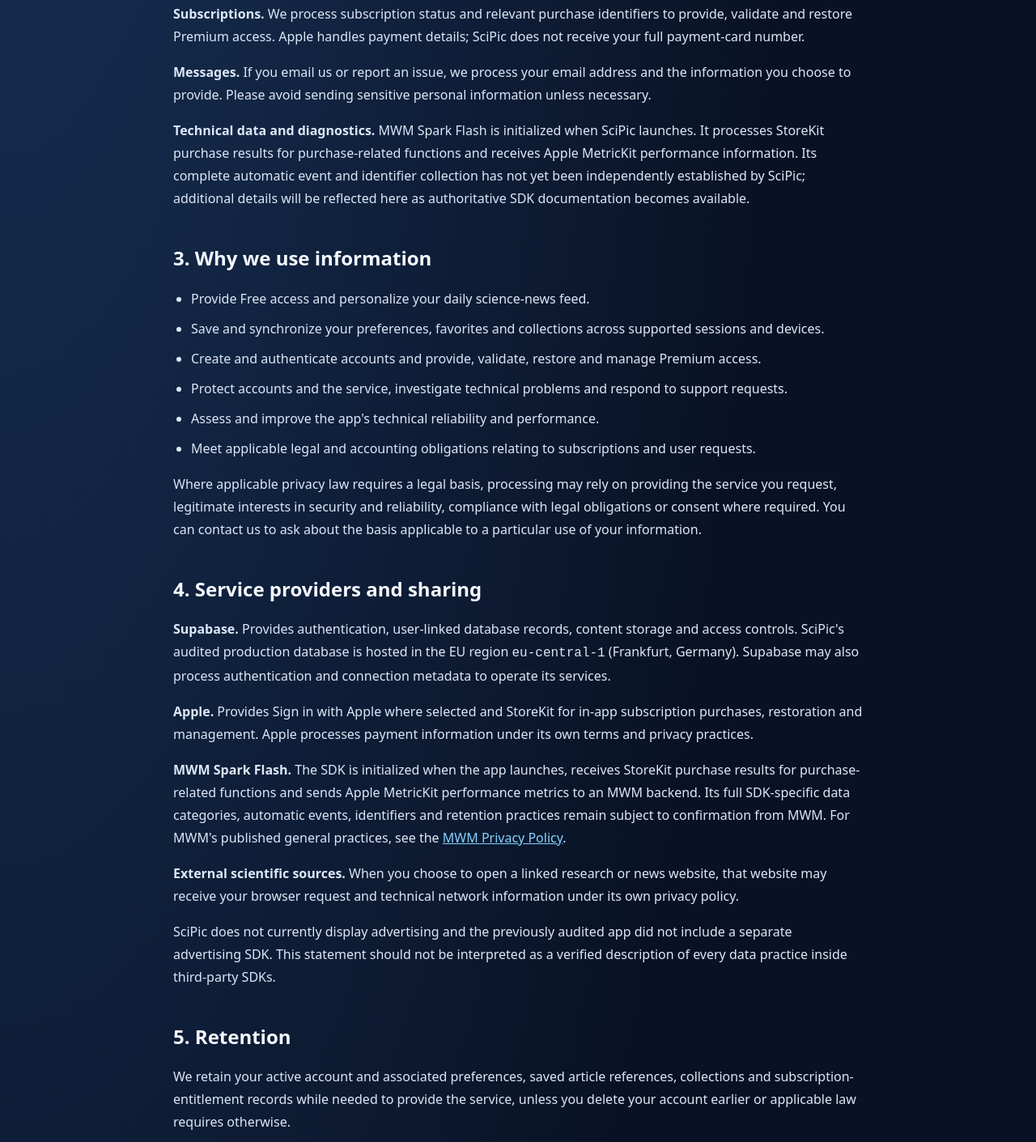
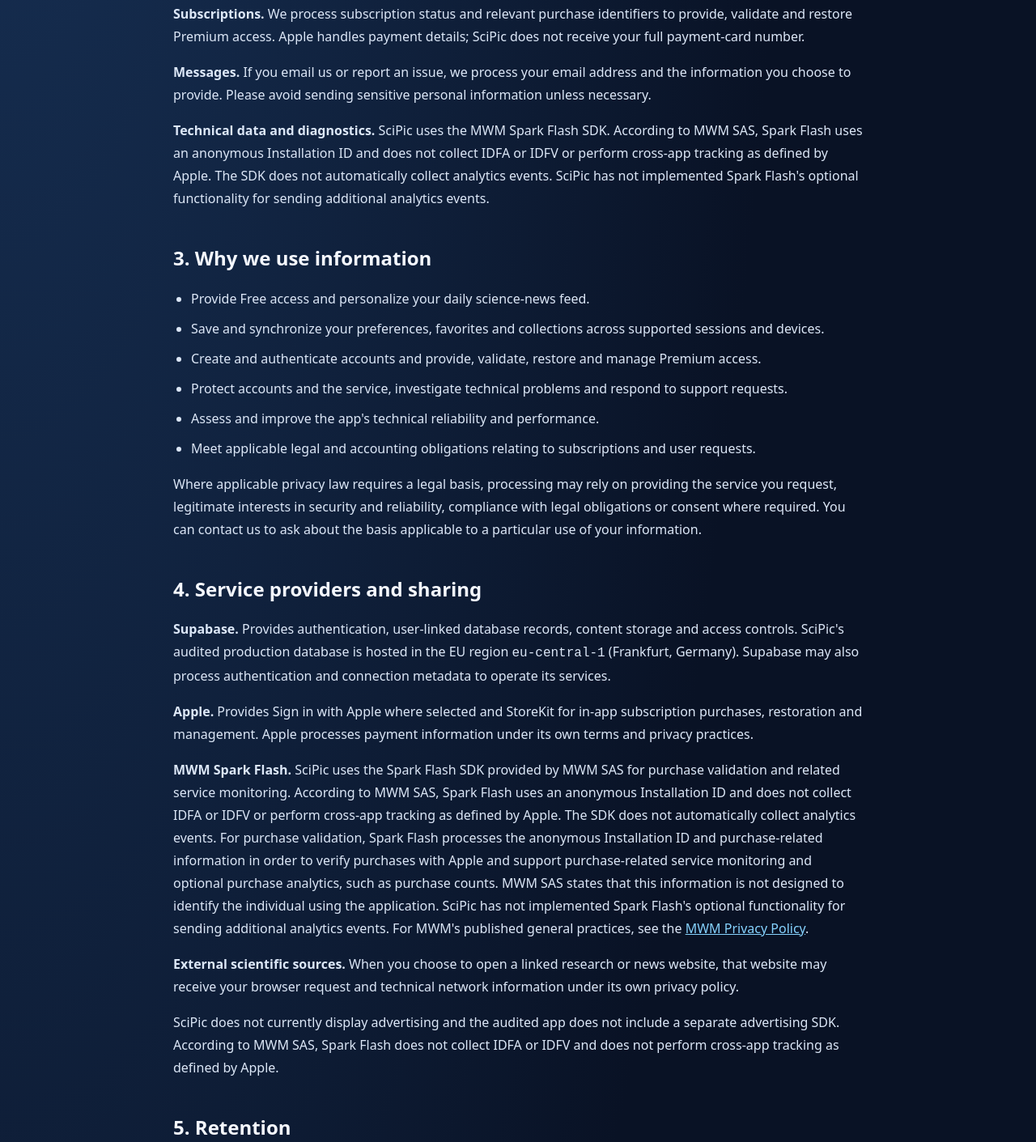
Before and after one commit to MonkeyGi8/SciPic, a plain HTML site: page privacy/index.html in a window 1280 px wide. Shown: the part 1132-2543 px from the top of the page at 81% size. Drawn offline with Linux system fonts and the light colour scheme.

Commit message:
Update index.html

```diff
--- a/privacy/index.html
+++ b/privacy/index.html
@@ -21,7 +21,7 @@
 <div class="language" role="navigation" aria-label="Language"><span>Language:</span><a lang="en" hreflang="en" href="/SciPic/privacy/" aria-current="page">English</a><a lang="fr" hreflang="fr" href="/SciPic/privacy/fr/">Français</a><a lang="es" hreflang="es" href="/SciPic/privacy/es/">Español</a></div>
   <p class="eyebrow">Science in one picture</p>
   <h1>Privacy Policy</h1>
-  <p class="muted">Updated 26 September 2026 · English</p>
+  <p class="muted">Updated 29 September 2026 · English</p>
   <p>This policy explains how SciPic uses information to provide scientific news, personalized feeds and optional Premium subscriptions.</p>
 </header>
 <main>
@@ -41,7 +41,7 @@
     <p><strong>Preferences and saved content.</strong> We store your preferred language, time zone, selected science categories, saved article identifiers, collection names and memberships, personalized daily-feed assignments and Free/Premium entitlement status. Article images and authentication material may also be cached on your device.</p>
     <p><strong>Subscriptions.</strong> We process subscription status and relevant purchase identifiers to provide, validate and restore Premium access. Apple handles payment details; SciPic does not receive your full payment-card number.</p>
     <p><strong>Messages.</strong> If you email us or report an issue, we process your email address and the information you choose to provide. Please avoid sending sensitive personal information unless necessary.</p>
-    <p><strong>Technical data and diagnostics.</strong> MWM Spark Flash is initialized when SciPic launches. It processes StoreKit purchase results for purchase-related functions and receives Apple MetricKit performance information. Its complete automatic event and identifier collection has not yet been independently established by SciPic; additional details will be reflected here as authoritative SDK documentation becomes available.</p>
+    <p><strong>Technical data and diagnostics.</strong> SciPic uses the MWM Spark Flash SDK. According to MWM SAS, Spark Flash uses an anonymous Installation ID and does not collect IDFA or IDFV or perform cross-app tracking as defined by Apple. The SDK does not automatically collect analytics events. SciPic has not implemented Spark Flash's optional functionality for sending additional analytics events.</p>
   </section>
 
   <section id="use">
@@ -61,9 +61,9 @@
     <h2>4. Service providers and sharing</h2>
     <p><strong>Supabase.</strong> Provides authentication, user-linked database records, content storage and access controls. SciPic's audited production database is hosted in the EU region <code>eu-central-1</code> (Frankfurt, Germany). Supabase may also process authentication and connection metadata to operate its services.</p>
     <p><strong>Apple.</strong> Provides Sign in with Apple where selected and StoreKit for in-app subscription purchases, restoration and management. Apple processes payment information under its own terms and privacy practices.</p>
-    <p><strong>MWM Spark Flash.</strong> The SDK is initialized when the app launches, receives StoreKit purchase results for purchase-related functions and sends Apple MetricKit performance metrics to an MWM backend. Its full SDK-specific data categories, automatic events, identifiers and retention practices remain subject to confirmation from MWM. For MWM's published general practices, see the <a href="https://mwm.ai/privacy-policy" target="_blank" rel="noopener noreferrer">MWM Privacy Policy</a>.</p>
+    <p><strong>MWM Spark Flash.</strong> SciPic uses the Spark Flash SDK provided by MWM SAS for purchase validation and related service monitoring. According to MWM SAS, Spark Flash uses an anonymous Installation ID and does not collect IDFA or IDFV or perform cross-app tracking as defined by Apple. The SDK does not automatically collect analytics events. For purchase validation, Spark Flash processes the anonymous Installation ID and purchase-related information in order to verify purchases with Apple and support purchase-related service monitoring and optional purchase analytics, such as purchase counts. MWM SAS states that this information is not designed to identify the individual using the application. SciPic has not implemented Spark Flash's optional functionality for sending additional analytics events. For MWM's published general practices, see the <a href="https://mwm.ai/privacy-policy" target="_blank" rel="noopener noreferrer">MWM Privacy Policy</a>.</p>
     <p><strong>External scientific sources.</strong> When you choose to open a linked research or news website, that website may receive your browser request and technical network information under its own privacy policy.</p>
-    <p>SciPic does not currently display advertising and the previously audited app did not include a separate advertising SDK. This statement should not be interpreted as a verified description of every data practice inside third-party SDKs.</p>
+    <p>SciPic does not currently display advertising and the audited app does not include a separate advertising SDK. According to MWM SAS, Spark Flash does not collect IDFA or IDFV and does not perform cross-app tracking as defined by Apple.</p>
   </section>
 
   <section id="retention">
@@ -77,7 +77,7 @@
     <h2>6. Account deletion</h2>
     <p>To delete your SciPic account, use the <strong>Delete Account</strong> option in the app's account settings and follow the confirmation steps. If you cannot access the app, email <a href="mailto:scipicapp@gmail.com">scipicapp@gmail.com</a>. We may need to verify account ownership before acting on an email request.</p>
     <p>Confirmed deletion removes the active Supabase authentication account and associated SciPic profile, preferences, favorites, collections, daily-feed assignments and subscription-entitlement records, subject to lawful retention obligations. Shared scientific articles and public images are editorial content, not individual account records, and are not removed when one user deletes an account.</p>
-    <p>Provider logs, backups and legally required purchase records may remain under separate retention requirements. MWM-held information is subject to MWM's applicable procedures; contact us if you need assistance identifying the appropriate privacy request route.</p>
+    <p>Provider logs, backups and legally required purchase records may remain under separate retention requirements. Information processed by MWM SAS through Spark Flash is subject to MWM's applicable retention and privacy procedures. Contact us if you need assistance identifying the appropriate privacy request route.</p>
     <p><strong>Deleting your SciPic account does not automatically cancel an Apple subscription.</strong> Cancel an active subscription separately in your device's subscription settings or follow <a href="https://support.apple.com/en-us/118428" target="_blank" rel="noopener noreferrer">Apple's subscription cancellation instructions</a>. Apple may continue billing until cancellation takes effect.</p>
   </section>
 
```
